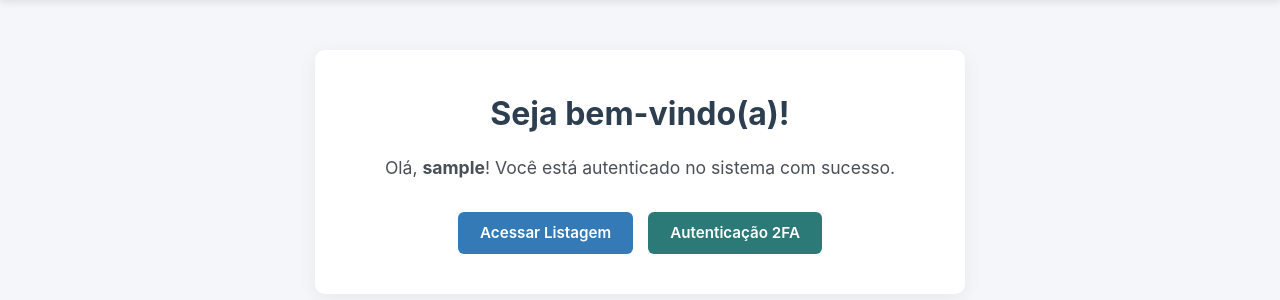
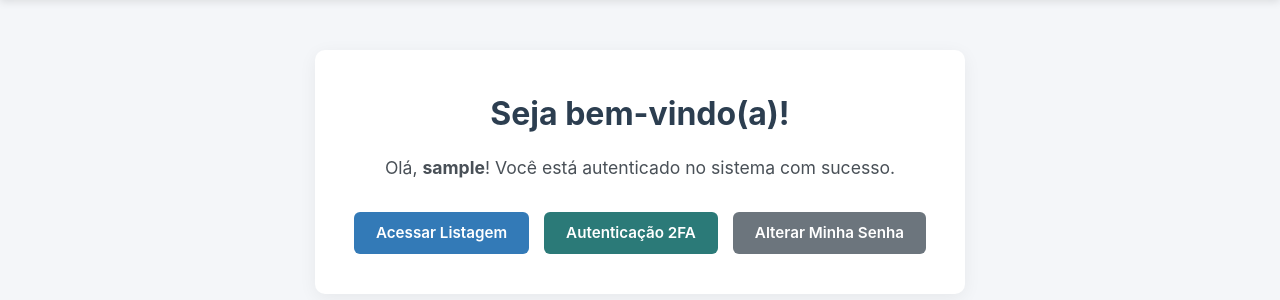
Before and after one commit to thiagorbessa/Entrada-e-saida-de-pessoas, a Spring Boot app: page / in a window 1280 px wide. Shown: the part 58-358 px from the top of the page. Run offline with Spring Boot 4, Linux system fonts and the light colour scheme; a user stored in the database is signed in; some of the project's set-up classes (security, data sources, template engines, error pages and the like) are left out, and stand-ins take their place; some libraries are stand-ins or nearby versions.

Commit message:
fix: adiciona botao para abrir modal de alteracao de senha na pagina inicial

```diff
--- a/pessoas/src/main/resources/templates/index.html
+++ b/pessoas/src/main/resources/templates/index.html
@@ -55,6 +55,7 @@
 			<div class="welcome-actions">
 				<a th:href="@{/pessoas}" class="btn btn-salvar text-decoration-none">Acessar Listagem</a>
 				<a th:href="@{/2fa/configurar}" class="btn btn-consulta text-decoration-none">Autenticação 2FA</a>
+				<button type="button" class="btn btn-limpar" onclick="abrirModalSenha()">Alterar Minha Senha</button>
 			</div>
 		</div>
 	</section>
@@ -67,6 +68,7 @@
 				<button type="button" class="close-btn" onclick="fecharModalSenha()">&times;</button>
 			</div>
 			<form th:action="@{/usuarios/alterar-senha-propria}" method="post">
+				<input type="hidden" th:if="${_csrf != null}" th:name="${_csrf.parameterName}" th:value="${_csrf.token}" />
 				<div class="form-group mb-15">
 					<label for="senhaAntiga">Senha Antiga:</label>
 					<input type="password" id="senhaAntiga" name="senhaAntiga" class="form-control" required />
```
